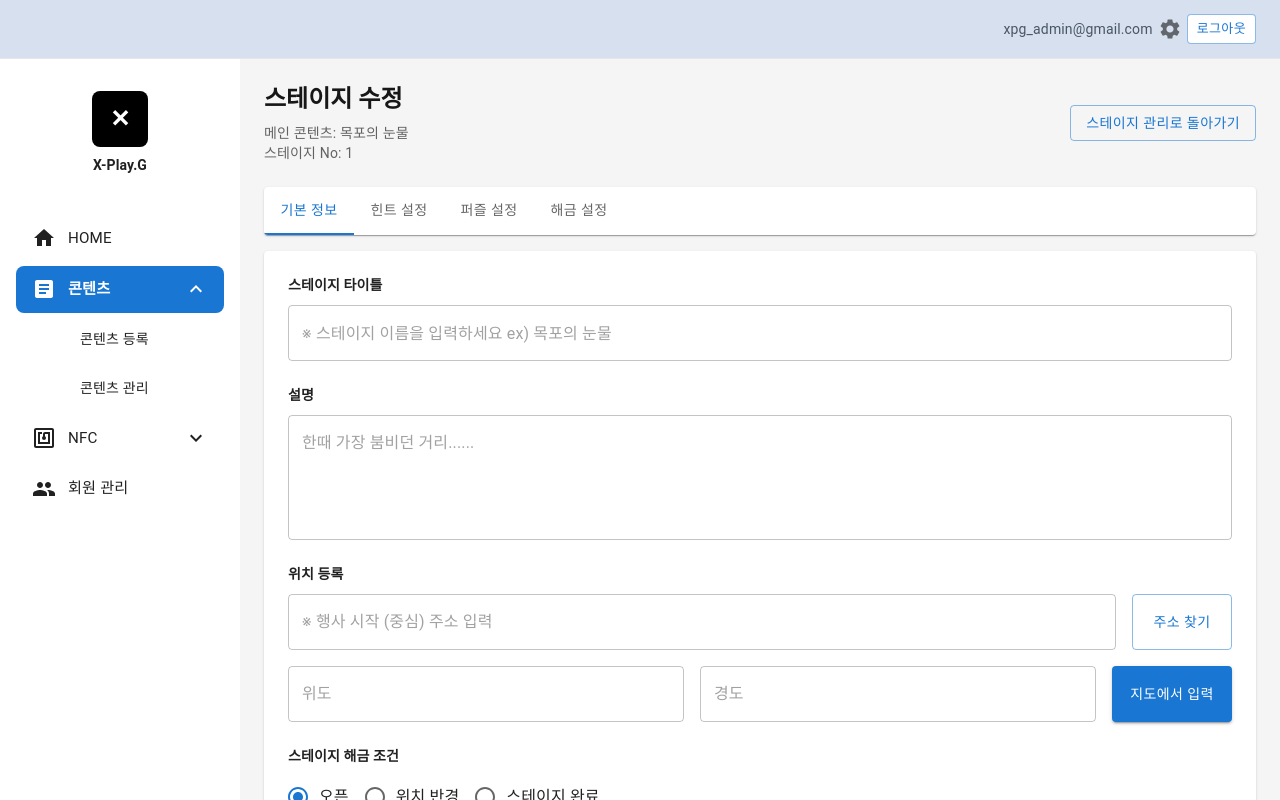
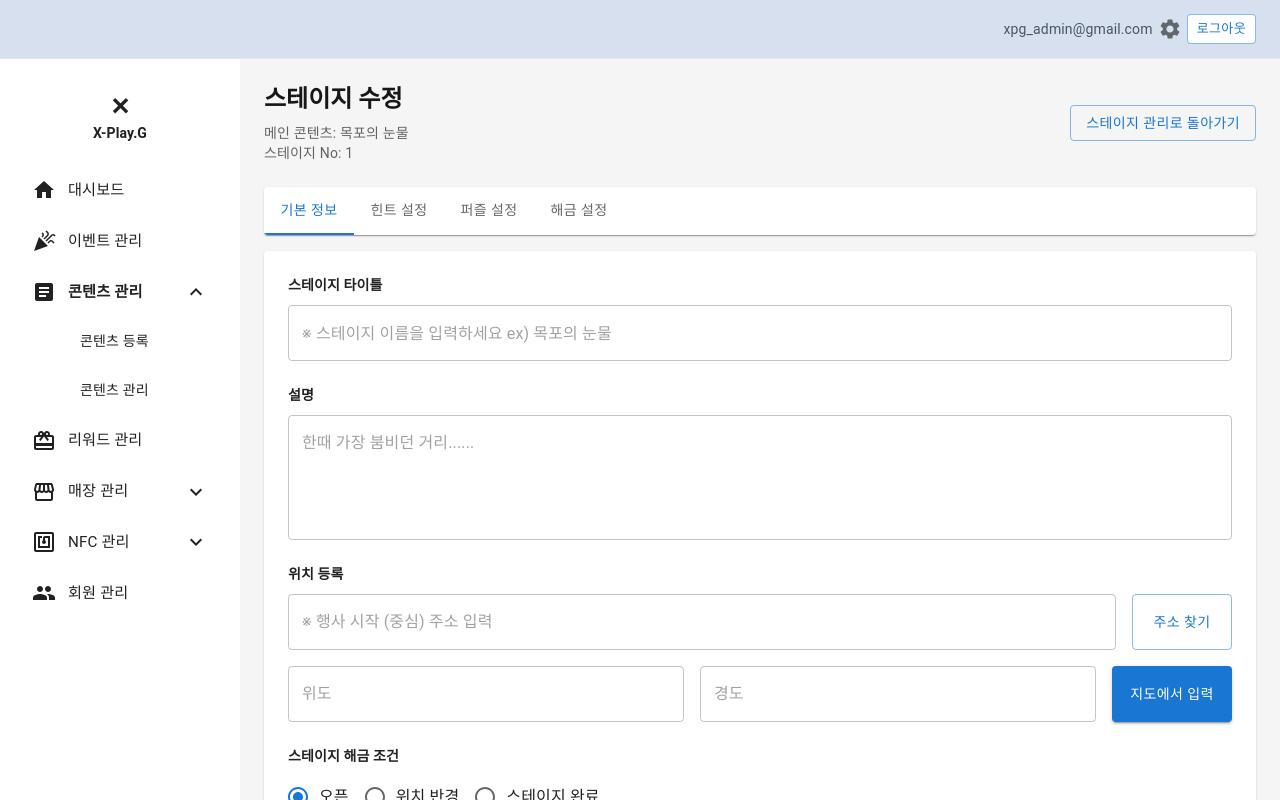
Before and after one commit to kimguny/xpg_frontend, a Next.js app: page /save/content/stage/1/1/edit in a window 1280 px wide. Built offline with nearby package versions, Linux system fonts and the light colour scheme.

Commit message:
FIX: 사이드바 수정

```diff
--- a/src/components/layout/Sidebar.tsx
+++ b/src/components/layout/Sidebar.tsx
@@ -1,4 +1,3 @@
-// src/components/layout/Sidebar.tsx
 'use client';
 
 import { useState } from 'react';
@@ -19,6 +18,9 @@ import {
   Article,
   Nfc,
   People,
+  Celebration,
+  CardGiftcard,
+  Storefront,
 } from '@mui/icons-material';
 
 interface SubMenuItem {
@@ -37,14 +39,20 @@ export default function Sidebar() {
   const router = useRouter();
   const pathname = usePathname();
 
+  // <<<<<<<<<<<<<<<<<<< 수정된 부분: 기획서 순서에 맞춰 메뉴 재배치 >>>>>>>>>>>>>>>>>>>>
   const menuItems: MenuItem[] = [
     {
-      name: 'HOME',
+      name: '대시보드',
       path: '/save/dashboard',
       icon: <Home />
     },
     {
-      name: '콘텐츠',
+      name: '이벤트 관리',
+      path: '/save/events', // 페이지 생성 필요
+      icon: <Celebration />
+    },
+    {
+      name: '콘텐츠 관리',
       path: '/save/content',
       icon: <Article />,
       subItems: [
@@ -53,7 +61,21 @@ export default function Sidebar() {
       ]
     },
     {
-      name: 'NFC',
+      name: '리워드 관리',
+      path: '/save/rewards',
+      icon: <CardGiftcard />
+    },
+    {
+      name: '매장 관리',
+      path: '/save/stores',
+      icon: <Storefront />,
+      subItems: [
+        { name: '매장 관리', path: '/save/stores/manage' }, // 페이지 생성 필요
+        { name: '매장 등록', path: '/save/stores/register' }
+      ]
+    },
+    {
+      name: 'NFC 관리',
       path: '/save/nfc',
       icon: <Nfc />,
       subItems: [
@@ -65,13 +87,15 @@ export default function Sidebar() {
       name: '회원 관리',
       path: '/save/users',
       icon: <People />
-    }
+    },
   ];
 
   const [openMenus, setOpenMenus] = useState<{ [key: string]: boolean }>({
-    '콘텐츠': pathname.startsWith('/save/content'),
-    'NFC': pathname.startsWith('/save/nfc'),
+    '콘텐츠 관리': pathname.startsWith('/save/content'),
+    '매장 관리': pathname.startsWith('/save/stores'),
+    'NFC 관리': pathname.startsWith('/save/nfc'),
   });
+  // <<<<<<<<<<<<<<<<<<<<<<<<<<>>>>>>>>>>>>>>>>>>>>>>>>>>
 
   const handleMenuClick = (item: MenuItem) => {
     if (item.subItems) {
@@ -106,24 +130,8 @@ export default function Sidebar() {
     >
       <Box sx={{ display: 'flex', flexDirection: 'column', height: '100%', p: 2 }}>
         {/* Logo Section */}
-        <Box sx={{ textAlign: 'center', mb: 4, mt: 2 }}>
-          <Box
-            sx={{
-              width: 56,
-              height: 56,
-              bgcolor: 'black',
-              mx: 'auto',
-              mb: 1,
-              display: 'flex',
-              alignItems: 'center',
-              justifyContent: 'center',
-              borderRadius: 2
-            }}
-          >
-            <Typography variant="h5" sx={{ color: 'white', fontWeight: 'bold' }}>
-              ✕
-            </Typography>
-          </Box>
+        <Box sx={{ textAlign: 'center', my: 2 }}>
+          <Typography variant="h5" sx={{ fontWeight: 'bold' }}>✕</Typography>
           <Typography variant="body2" sx={{ fontWeight: 600, color: 'text.primary' }}>
             X-Play.G
           </Typography>
@@ -135,24 +143,17 @@ export default function Sidebar() {
             <Box key={item.name}>
               <ListItemButton
                 onClick={() => handleMenuClick(item)}
-                selected={pathname === item.path || pathname.startsWith(item.path + '/')}
+                selected={!item.subItems && pathname.startsWith(item.path)}
                 sx={{
                   borderRadius: 2,
                   mb: 0.5,
                   '&.Mui-selected': {
                     bgcolor: 'primary.main',
                     color: 'white',
-                    '&:hover': {
-                      bgcolor: 'primary.dark'
-                    },
-                    '& .MuiSvgIcon-root': {
-                      color: 'white'
-                    }
+                    '&:hover': { bgcolor: 'primary.dark' },
+                    '& .MuiSvgIcon-root': { color: 'white' }
                   },
-                  '&:hover': {
-                    bgcolor: 'grey.200',
-                    borderRadius: 2
-                  }
+                  '&:hover': { bgcolor: 'grey.200', borderRadius: 2 }
                 }}
               >
                 <Box sx={{ display: 'flex', alignItems: 'center', gap: 1.5, width: '100%' }}>
@@ -161,7 +162,7 @@ export default function Sidebar() {
                     primary={item.name}
                     primaryTypographyProps={{
                       fontSize: '0.95rem',
-                      fontWeight: pathname === item.path || pathname.startsWith(item.path + '/') ? 600 : 400
+                      fontWeight: pathname.startsWith(item.path) ? 600 : 400
                     }}
                   />
                   {item.subItems && (
@@ -178,7 +179,7 @@ export default function Sidebar() {
                       <ListItemButton
                         key={subItem.name}
                         onClick={() => handleSubMenuClick(subItem.path)}
-                        selected={pathname.replace(/\/$/, '') === subItem.path}
+                        selected={pathname === subItem.path}
                         sx={{
                           pl: 6,
                           py: 1,
@@ -187,24 +188,16 @@ export default function Sidebar() {
                           mb: 0.5,
                           '&.Mui-selected': {
                             bgcolor: 'grey.200',
-                            color: 'text.primary',
                             fontWeight: 600,
-                            py: 0.75,
-                            '&:hover': {
-                              bgcolor: '#eeeeee'
-                            }
                           },
-                          '&:hover': {
-                            bgcolor: 'grey.200',
-                            borderRadius: 2
-                          }
+                          '&:hover': { bgcolor: 'grey.200' }
                         }}
                       >
                         <ListItemText
                           primary={subItem.name}
                           primaryTypographyProps={{
                             fontSize: '0.875rem',
-                            fontWeight: pathname.replace(/\/$/, '') === subItem.path ? 600 : 400
+                            fontWeight: pathname === subItem.path ? 600 : 400
                           }}
                         />
                       </ListItemButton>
```
